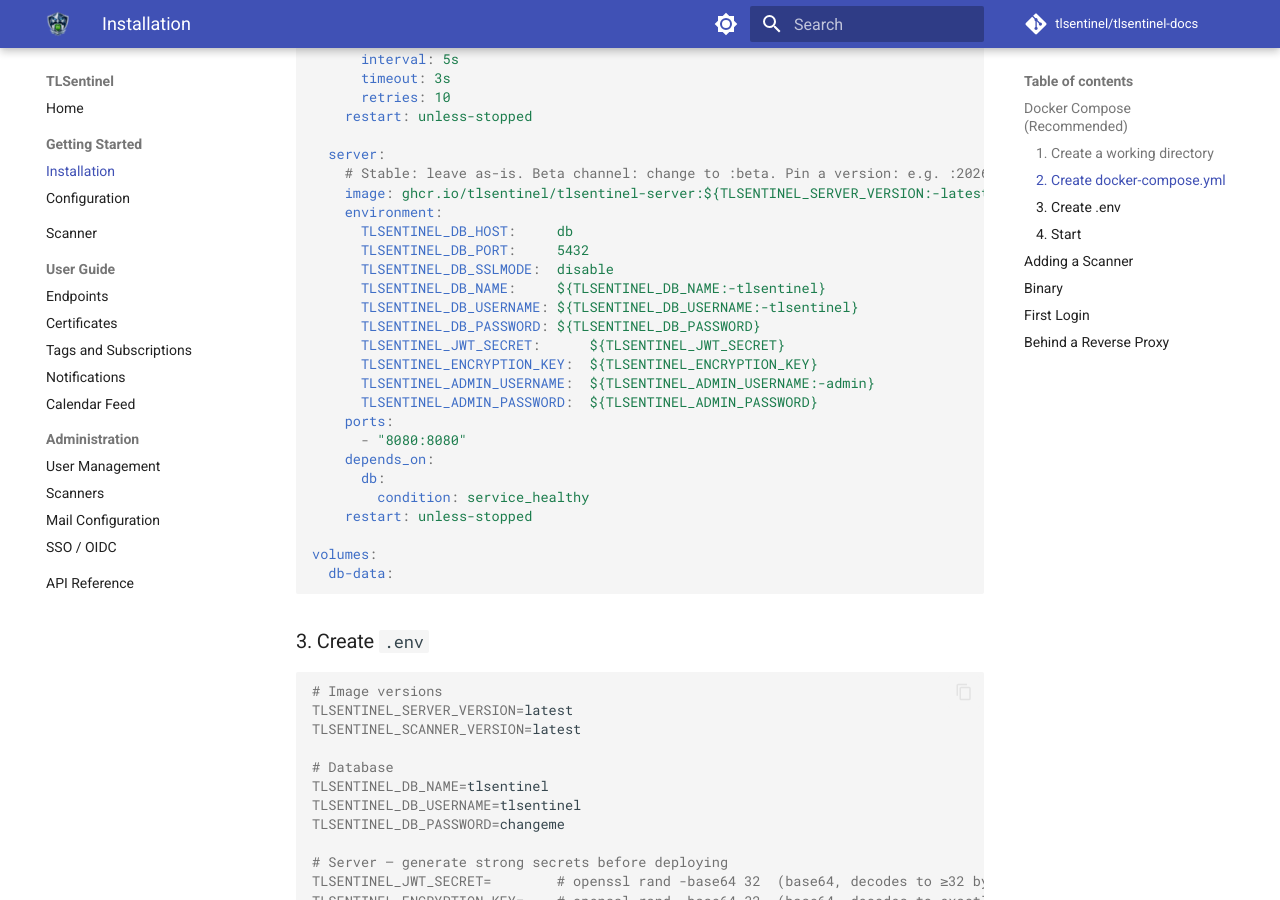
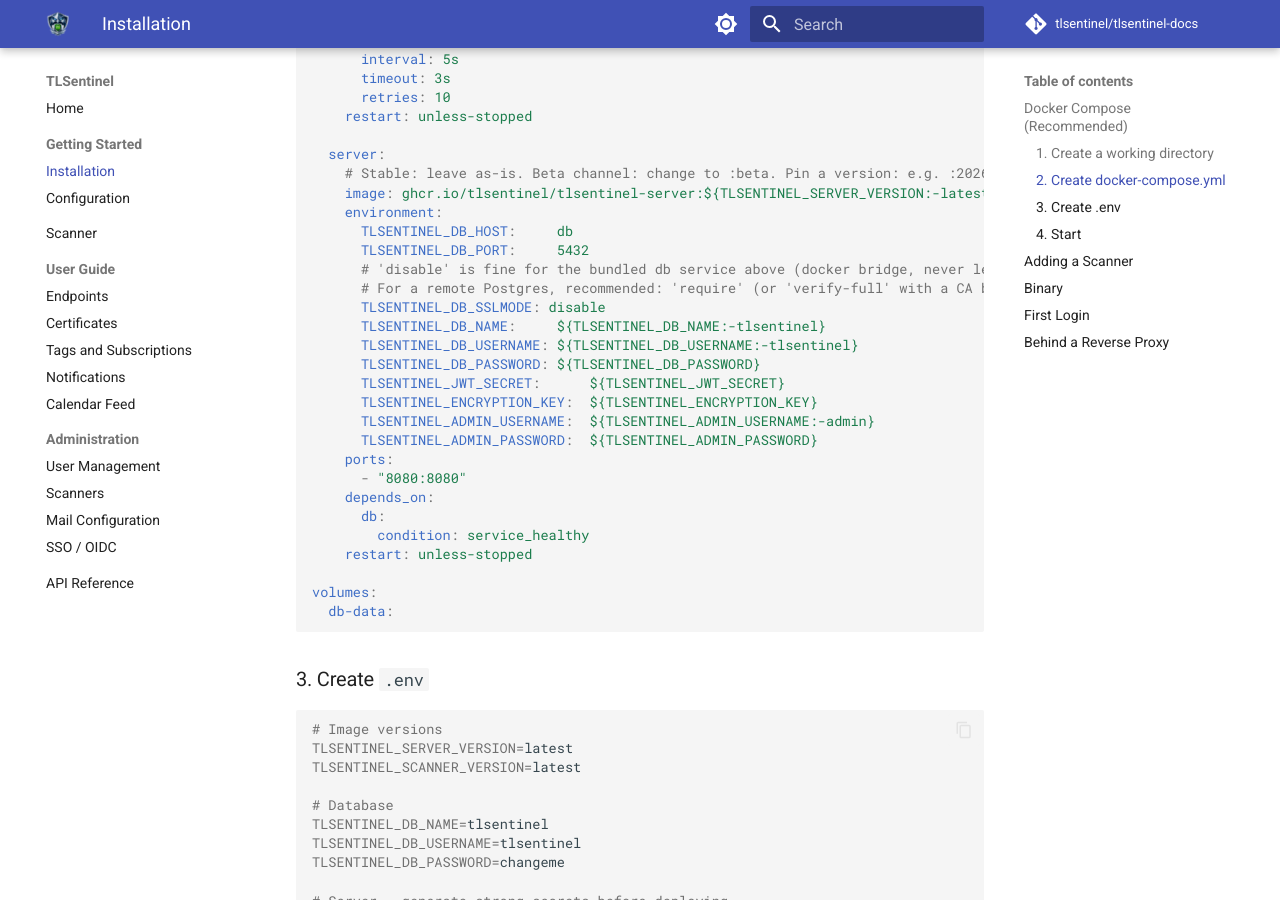
Before and after one commit to TLSentinel/tlsentinel-docs, an MkDocs documentation site: the page built from docs/getting-started/installation.md, in a window 1280 px wide and 900 px high, scrolled down 742 px. Built offline with MkDocs 1.6.1 and Material for MkDocs 9.7.7, drawn with Linux system fonts in a browser that asks for light colours; comment, search, counter and statistics services are not loaded.

Commit message:
Note SSLMODE=disable is bundled-DB-only, recommend 'require' for remote Postgres

```diff
--- a/docs/getting-started/installation.md
+++ b/docs/getting-started/installation.md
@@ -40,7 +40,9 @@ services:
     environment:
       TLSENTINEL_DB_HOST:     db
       TLSENTINEL_DB_PORT:     5432
-      TLSENTINEL_DB_SSLMODE:  disable
+      # 'disable' is fine for the bundled db service above (docker bridge, never leaves host).
+      # For a remote Postgres, recommended: 'require' (or 'verify-full' with a CA bundle).
+      TLSENTINEL_DB_SSLMODE: disable
       TLSENTINEL_DB_NAME:     ${TLSENTINEL_DB_NAME:-tlsentinel}
       TLSENTINEL_DB_USERNAME: ${TLSENTINEL_DB_USERNAME:-tlsentinel}
       TLSENTINEL_DB_PASSWORD: ${TLSENTINEL_DB_PASSWORD}
```
